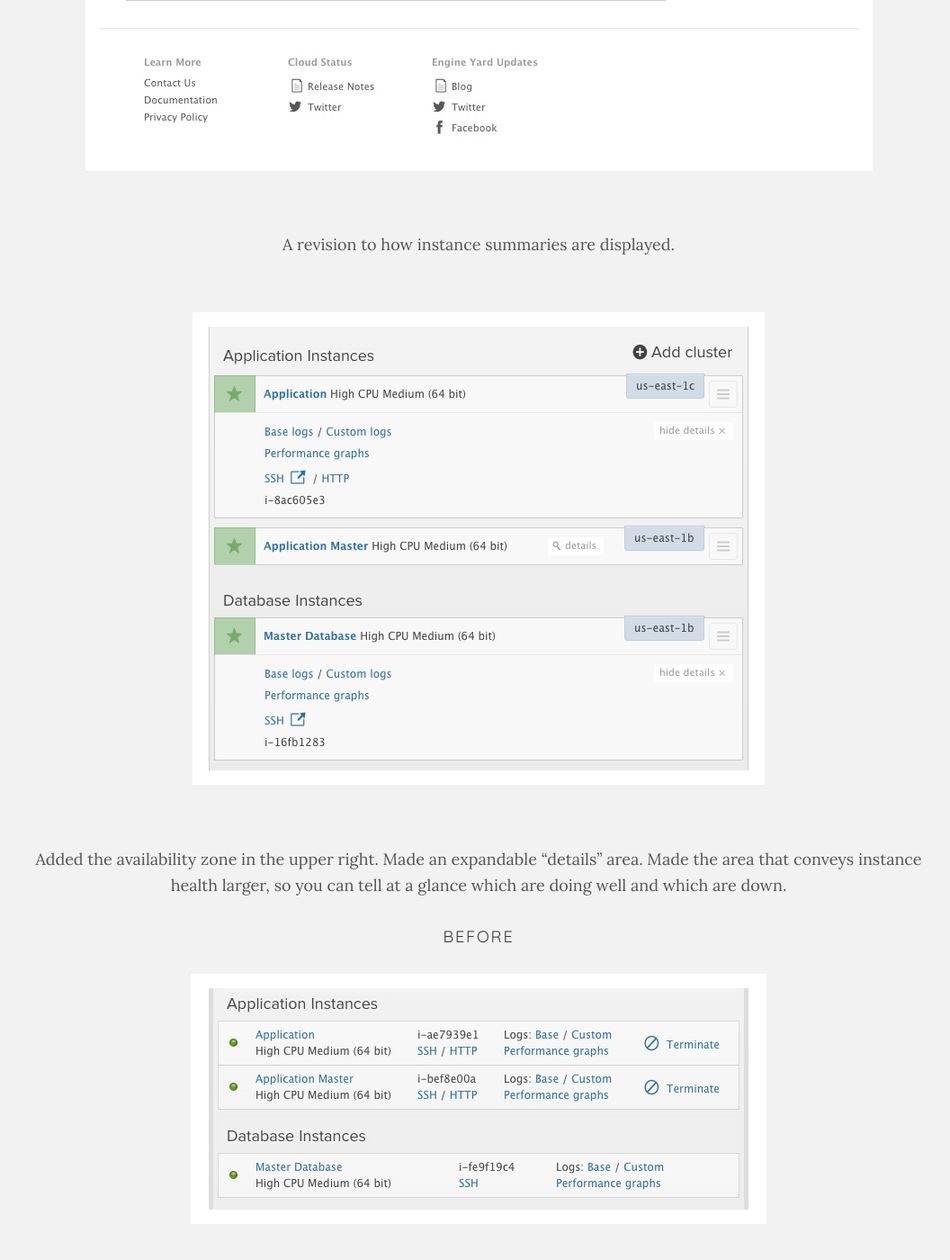
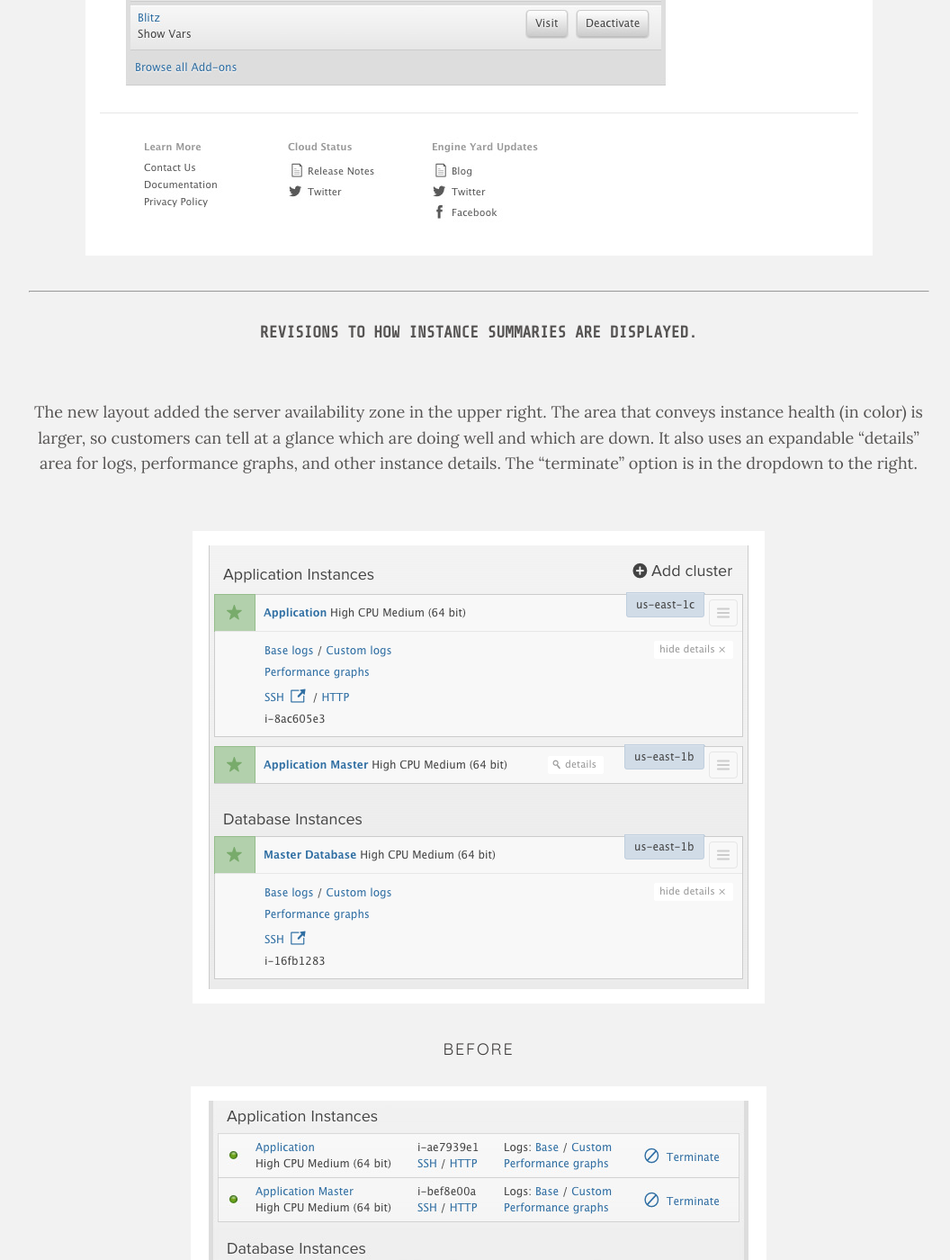
Before and after one commit to spacekat/portfolio, a Jekyll site: the page built from _posts/2013-05-01-ey-cloud.markdown, in a window 1280 px wide and 1400 px high, scrolled down 1574 px. Shown: the whole window at 90% size, without its empty margins (108-1164 px from the left). Built offline with Jekyll 4.4.1, drawn with Linux system fonts in a browser that asks for light colours; Markdown is read by kramdown in place of the engine named in the settings; some of the changed text lies outside the part shown.

Commit message:
Formatting and added dublin fox.

```diff
--- a/_posts/2012-11-1-elainicons.markdown
+++ b/_posts/2012-11-1-elainicons.markdown
@@ -7,10 +7,10 @@
 creation-date: 2012-11-01 23:15:42
 short-description: Web font icons designed for <a href="https://twitter.com/ejgreenberg">@ejgreenberg</a>
 ---
-[spacekat.github.com/elainicons](spacekat.github.com/elainicons)
-
 The elements in this iconset are relevent to Elaine's lifestyle, and
 include sparkels, feathers, triangles, and arrows.
+
+### [spacekat.github.com/elainicons](spacekat.github.com/elainicons)
 
 ![Elainicons]({{ site.baseurl}}/images/elainicons/elainicons.jpg)
 
--- a/_posts/2013-05-01-css-banner.markdown
+++ b/_posts/2013-05-01-css-banner.markdown
@@ -8,9 +8,9 @@
 short-description: Horizontal banner made with Haml and Sass for the Distill website
 ---
 
+My goal was to create the banner for the Distill conference homepage with no image.
+
 ### [distill.engineyard.com/archive#home](http://distill.engineyard.com/archive#home)
-
-My goal was to create the banner for the Distill conference homepage with no image.
 
 <p data-height="336" data-theme-id="0" data-slug-hash="kaDdr" data-user="spacekat" data-default-tab="result" class='codepen'>See the Pen <a href='http://codepen.io/spacekat/pen/kaDdr'>Registration banner ribbon</a> by spacekat (<a href='http://codepen.io/spacekat'>@spacekat</a>) on <a href='http://codepen.io'>CodePen</a></p>
 <script async src="//codepen.io/assets/embed/ei.js"></script>
--- a/_posts/2013-05-01-ey-cloud.markdown
+++ b/_posts/2013-05-01-ey-cloud.markdown
@@ -9,22 +9,23 @@
 ---
 
 An update to how active Add-ons are displayed within a customer's
-environment.
+environment. I ditched the grey boxes-within-boxes for a simple list style.
 
-![add ons list](/images/ey-cloud/2013-05-13-addons/addons-env-dash-pt2.png)
+![add ons list]({{ site.baseurl}}/images/ey-cloud/2013-05-13-addons/addons-env-dash-pt2.png)
 
-### before
+This is what the page looked like before.
 
-![add ons list before](/images/ey-cloud/2013-05-13-addons/addons-before.jpg)
+![add ons list before]({{ site.baseurl}}/images/ey-cloud/2013-05-13-addons/addons-before.jpg)
 
-A revision to how instance summaries are displayed.
+<hr>
 
-![Instances summary](/images/ey-cloud/2013-05-11-instance-status/instances-dashboard.png)
+**Revisions to how instance summaries are displayed.**
 
-Added the availability zone in the upper right. Made an expandable
-"details" area. Made the area that conveys instance health larger, so
-you can tell at a glance which are doing well and which are down.
+The new layout added the server availability zone in the upper right. The area that conveys instance health (in color) is larger, so customers can tell at a glance which are doing well and which are down. It also uses an expandable "details" area for logs, performance graphs, and other instance details. The "terminate" option is in the dropdown to the right.
+
+![Instances summary]({{ site.baseurl}}/images/ey-cloud/2013-05-11-instance-status/instances-dashboard.png)
+
 
 ### Before
 
-![Instances summary](/images/ey-cloud/2013-05-11-instance-status/instance-dashboard-before.jpg)
+![Instances summary]({{ site.baseurl}}/images/ey-cloud/2013-05-11-instance-status/instance-dashboard-before.jpg)
--- a/_posts/2013-7-1-distill.markdown
+++ b/_posts/2013-7-1-distill.markdown
@@ -12,6 +12,6 @@
 
 The design was by my amazing coworker [@valree](https://twitter.com/valree).
 
-[distill.engineyard.com/archive](http://distill.engineyard.com/archive)
+### [distill.engineyard.com/archive](http://distill.engineyard.com/archive)
 
 ![Distill website]({{ site.baseurl}}/images/distill/distill-website.jpg)
```
Also changed, not shown: _posts/2013-09-01-fox.markdown (added, +19 -0 lines), images/dublin-fox/fox-sketch.jpg (added), images/dublin-fox/fox-tech.jpg (added), images/dublin-fox/fox-thumb.jpg (added), images/dublin-fox/whiteboard-fox.jpg (added).
